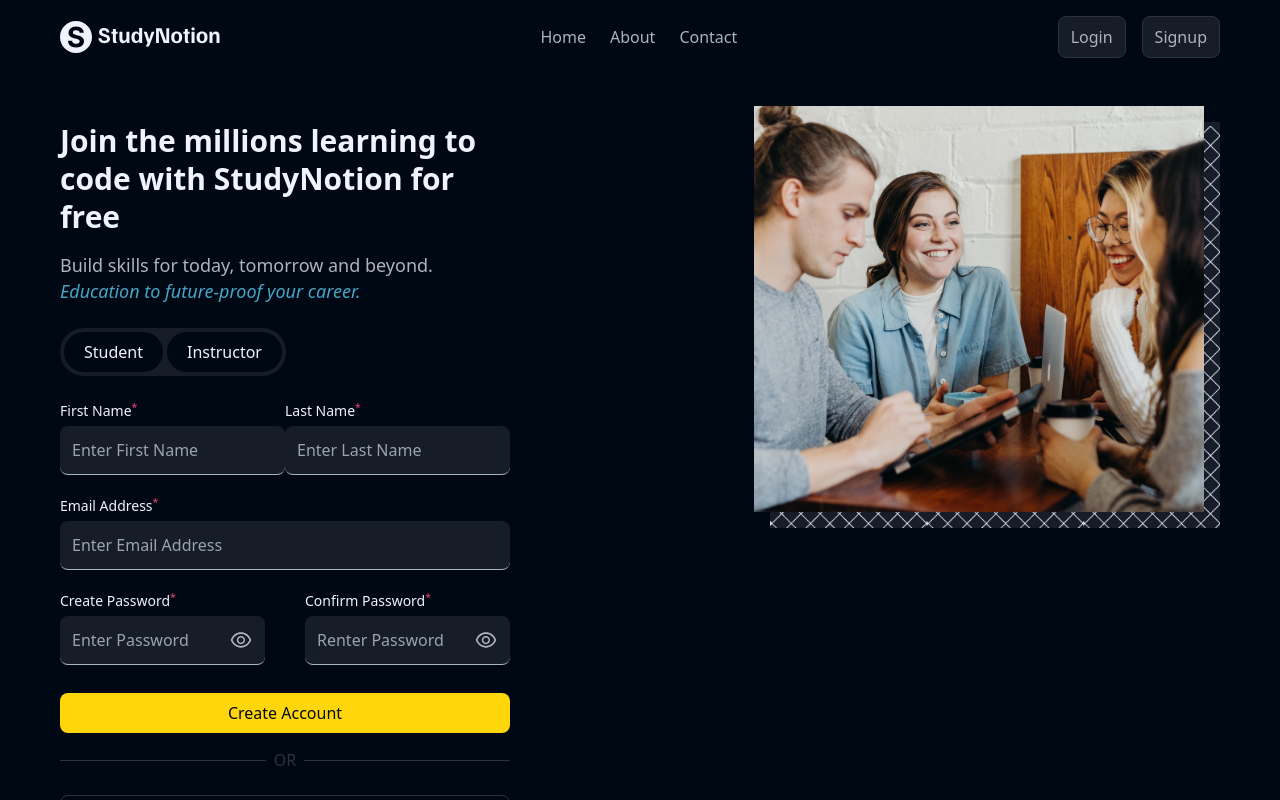
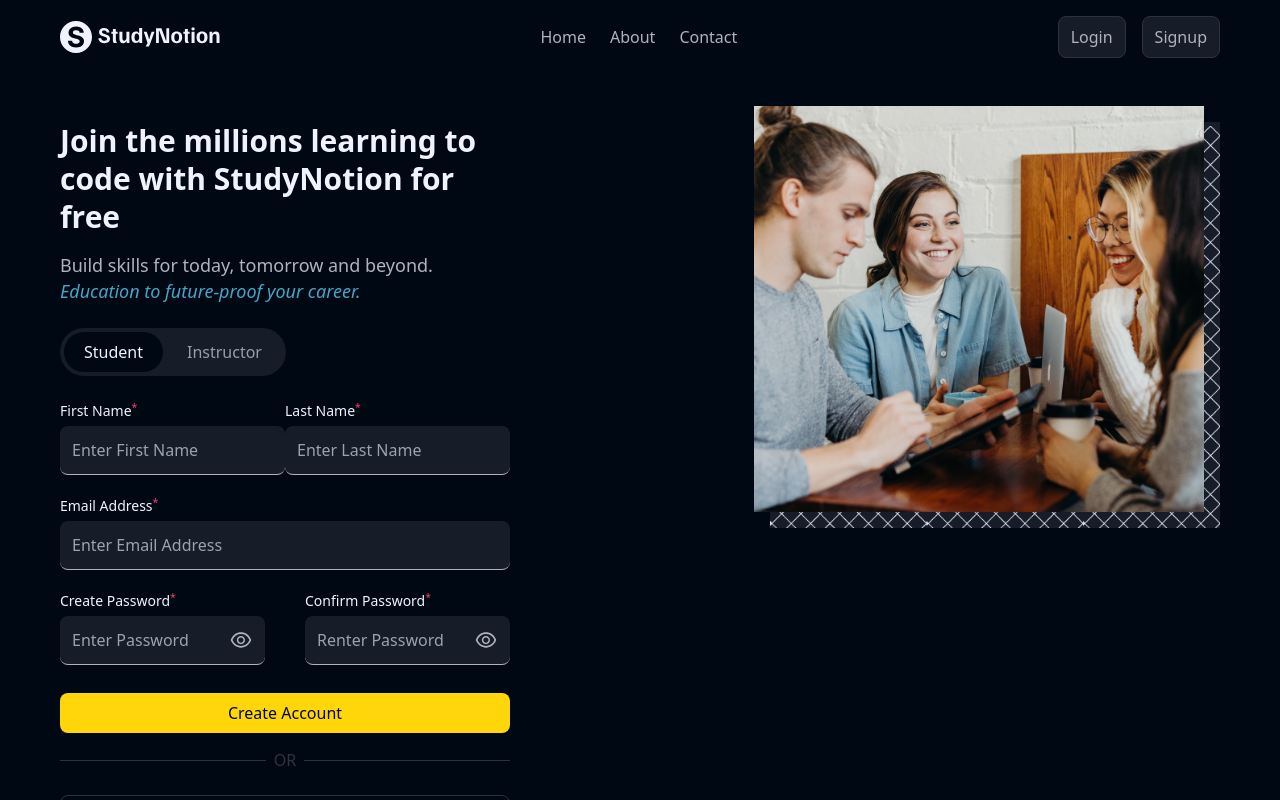
Before and after one commit to vaidehijadhav/react_LoginLogout, a React (Create React App) app: page /signup in a window 1280 px wide. Built offline with nearby package versions, Linux system fonts and the light colour scheme; the HTML template or start-up script is replaced by a standard one.

Commit message:
solve bug

```diff
--- a/src/components/LoginForm.jsx
+++ b/src/components/LoginForm.jsx
@@ -26,7 +26,7 @@ const LoginForm = ({setIsLoggedIn})=>{
         event.preventDefault();
         setIsLoggedIn(true);
         toast.success("Logged In");
-        navigate("/dashboard");
+        navigate("/Dashboard");
     }
 
 
--- a/src/components/Navbar.jsx
+++ b/src/components/Navbar.jsx
@@ -51,14 +51,14 @@ const Navbar = (props)=>{
                         <button onClick={ ()=> {
                             setIsLoggedIn(false);
                             toast.success("Logout Successfully!!");
-                        }} className='bg-richblack-800 text-richblack-100 py-[8px] px-[12px]
-                        rounded-[8px] border border-richblack-700'>
+                        }}
+                        className='bg-richblack-800 text-richblack-100 py-[8px] px-[12px] rounded-[8px] border border-richblack-700'>
                             Logout
                         </button>
                     </Link>
                 }
                 { isLoggedIn &&
-                    <Link to="/Dashboard">
+                    <Link to="/dashboard">
                         <button className='bg-richblack-800 text-richblack-100 py-[8px] px-[12px]
                         rounded-[8px] border border-richblack-700'>
                             Dashboard
--- a/src/components/SignupForm.jsx
+++ b/src/components/SignupForm.jsx
@@ -48,14 +48,14 @@ const SignupForm = ({setIsLoggedIn})=>{
         console.log("Printing final account data");
         console.log(finalData);
 
-        navigate("/dashboard");
+        navigate("/Dashboard");
     }
 
     return(
         <div>
 
             {/* student-instructor tab */}
-            <div className="flex bg-richblack-800 p-1 gap-x-1 my-6 rounded-full max-w-max h-full">
+            <div className="flex bg-richblack-800 p-1 gap-x-1 my-6 rounded-full max-w-max max-h-max">
                 <button
                     className={`${accountType === "student"
                     ? "bg-richblack-900 text-richblack-5"
@@ -64,7 +64,7 @@ const SignupForm = ({setIsLoggedIn})=>{
                     Student
                 </button>
                 <button
-                    className={`${accountType === "student"
+                    className={`${accountType === "instructor"
                     ? "bg-richblack-900 text-richblack-5"
                     :"bg-transparent text-richblack-200"} py-2 px-5 rounded-full transition-all duration-200`}
                     onClick={()=> setAccountType("instructor")}>
--- a/src/components/Template.jsx
+++ b/src/components/Template.jsx
@@ -8,7 +8,7 @@ const Template = ({title, desc1, desc2, image, formtype, setIsLoggedIn}) => {
     return (
         <div className='flex w-11/12 max-w-[1160px] justify-between py-12 mx-auto gap-x-12 gap-y-0'>
 
-            <div className='w-11/12 max-w-[450px]'>
+            <div className='w-11/12 max-w-[450px] mx-0'>
                 <h1 className='text-richblack-5 font-semibold text-[1.875rem] leading-[2.375rem] '>
                     {title}
                 </h1>
--- a/src/pages/Dashboard.js
+++ /dev/null
@@ -1,11 +0,0 @@
-import React from 'react';
-
-const Dashboard = ()=>{
-    return(
-        <div className='flex justify-center items-center text-white text-3xl h-full'>
-            Welcome to StudyNotion!
-        </div>
-    )
-}
-
-export default Dashboard;
```
